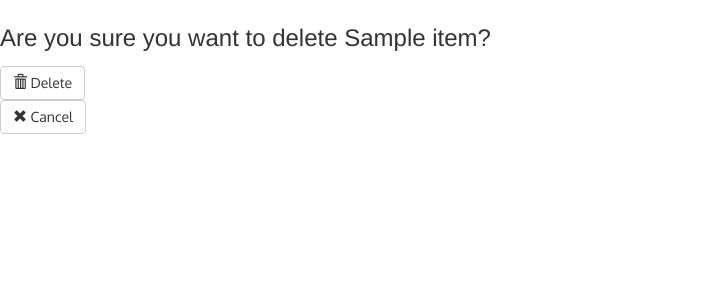
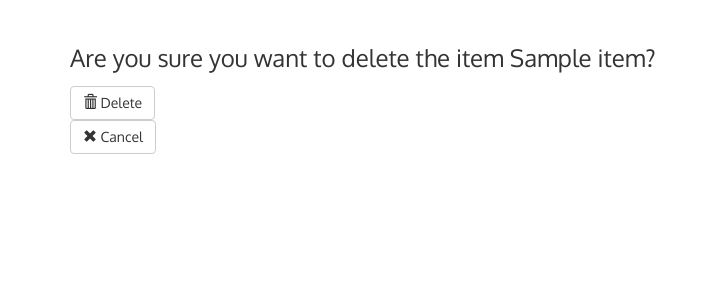
Before and after one commit to qgreg/p5awsitemcatalog, a Flask app: template itemcatalog/category/templates/deleteItem.html in a window 1280 px wide. Shown: the part 52-352 px from the top of the page, without its empty margins (0-718 px from the left). Run offline with Flask 2, Linux system fonts and the light colour scheme; the template is opened without the code that fills it: values that come from a table or form of the project are taken from there, others are empty; tables that the repository leaves empty hold one stand-in row (values such as "Sample post"); some libraries are stand-ins or nearby versions.

Commit message:
feat: Style delete category and delete item pages

```diff
--- a/itemcatalog/category/templates/deleteItem.html
+++ b/itemcatalog/category/templates/deleteItem.html
@@ -1,7 +1,9 @@
 {% extends "main.html" %}
 {% block content %}
 {% include "header.html" %}
-<h2> Are you sure you want to delete {{item.name}}? </h2>
+
+<div class="container">
+	<h2> Are you sure you want to delete the item {{item.name}}? </h2>
 
 	<form action="{{ url_for('category.deleteItem', name=item.name) }}", method = 'post'>
 		<input type="hidden" name="csrf_token" value="{{ csrf_token() }}" />
@@ -15,4 +17,6 @@
         	<span class="glyphicon glyphicon-remove" aria-hidden="true"></span> Cancel
     	</button>
 	</a>
+</div>
+
 {% endblock %}
```
Also changed, not shown: itemcatalog/category/templates/deleteCategory.html (+6 -1 lines). Lines whose indentation alone changed are shown as unchanged.
